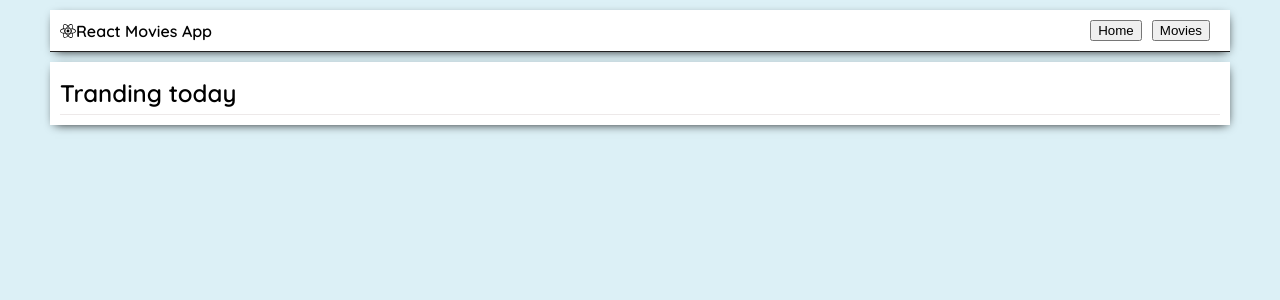
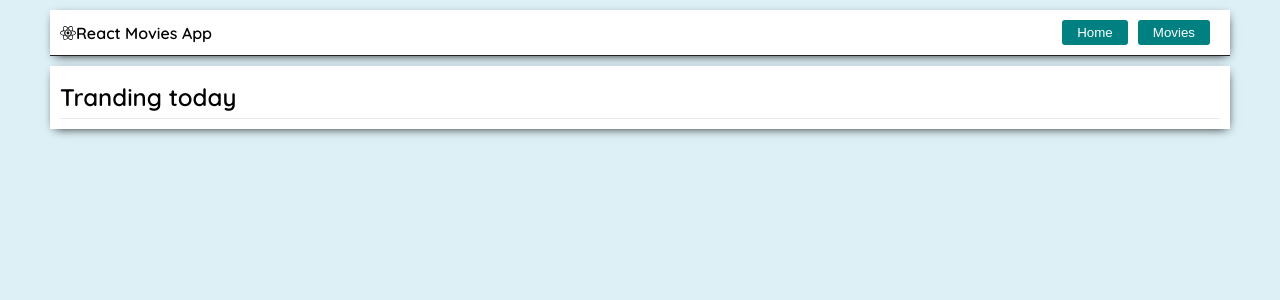
Before and after one commit to chillhaze/goit-react-hw-05-movies, a React (Create React App) app: page / in a window 1280 px wide. Shown: the top 300 px of the page. Built offline with nearby package versions, Linux system fonts and the light colour scheme; no server answers.

Commit message:
added styles for btns

```diff
--- a/src/components/App/App.jsx
+++ b/src/components/App/App.jsx
@@ -21,7 +21,7 @@ const MovieDetailsPage = lazy(() =>
 );
 const ActorMovies = lazy(() =>
   import(
-    'components/pages/ActorMovies/ActorMovies' /* webpackChunkName: "movies-details-page" */
+    'components/pages/ActorMovies/ActorMovies' /* webpackChunkName: "actor-movies-page" */
   ),
 );
 
--- a/src/components/Header/Header.styled.js
+++ b/src/components/Header/Header.styled.js
@@ -27,7 +27,19 @@ export const BtnContainer = styled.div`
 `;
 export const Button = styled.button`
   margin: 0px 10px 0px 0px;
+  padding: 5px 15px 5px 15px;
+  color: white;
+  background-color: teal;
+  border: none;
+  border-radius: 3px;
   cursor: pointer;
+  /* box-shadow: 1px 3px 10px -4px #050505; */
+
+  &:hover,
+  &:focus {
+    background-color: #0b6e6e;
+    color: white;
+  }
   @media (max-width: 550px) {
     margin: 0px 0px 5px 0px;
   }
--- a/src/components/pages/ActorMovies/ActorMovies.jsx
+++ b/src/components/pages/ActorMovies/ActorMovies.jsx
@@ -73,11 +73,7 @@ function ActorMovies({ title, props, onClick }) {
                   }}
                   name={id}
                 >
-                  <MovieImg
-                    // src={poster_path ? imageUrl : defaultImage}
-                    src={imageUrl}
-                    alt={title}
-                  />
+                  <MovieImg src={imageUrl} alt={title} />
                   <MovieName>
                     {title ? title : original_title || name}
                   </MovieName>
--- a/src/components/pages/HomePage/HomePage.jsx
+++ b/src/components/pages/HomePage/HomePage.jsx
@@ -69,11 +69,7 @@ function HomePage({ title, onClick }) {
                     onClick={() => onClick(id)}
                     name={id}
                   >
-                    <MovieImg
-                      // src={poster_path ? imageUrl : defaultImage}
-                      src={imageUrl}
-                      alt={title}
-                    />
+                    <MovieImg src={imageUrl} alt={title} />
                     <MovieName>
                       {title ? title : original_title || name}
                     </MovieName>
--- a/src/components/pages/MovieDetailsPage/MovieDetailsPage.jsx
+++ b/src/components/pages/MovieDetailsPage/MovieDetailsPage.jsx
@@ -26,6 +26,7 @@ import {
   Info,
   InfoItem,
   Accent,
+  ButtonInfo,
 } from './MovieDetailsPage.styled';
 
 const Cast = lazy(() =>
@@ -83,8 +84,6 @@ function MovieDetailsPage({ props, handleActorInfo }) {
   } = movie;
 
   const userScore = `${vote_average * 10}%`;
-  // const date = new Date(release_date);
-  // const releaseDate = date.getFullYear();
 
   let imageUrl = `https://image.tmdb.org/t/p/w500/${poster_path}`;
   if (poster_path === null) {
@@ -137,7 +136,7 @@ function MovieDetailsPage({ props, handleActorInfo }) {
                 },
               }}
             >
-              <Button type="button">Cast</Button>
+              <ButtonInfo type="button">Cast</ButtonInfo>
             </NavLink>
 
             <NavLink
@@ -149,7 +148,7 @@ function MovieDetailsPage({ props, handleActorInfo }) {
                 },
               }}
             >
-              <Button type="button">Reviews</Button>
+              <ButtonInfo type="button">Reviews</ButtonInfo>
             </NavLink>
           </LinksWrapper>
         </>
--- a/src/components/pages/MovieDetailsPage/MovieDetailsPage.styled.js
+++ b/src/components/pages/MovieDetailsPage/MovieDetailsPage.styled.js
@@ -23,6 +23,7 @@ export const Movie = styled.div`
 `;
 
 export const MovieContainer = styled.div`
+  margin-top: 10px;
   display: flex;
   justify-content: center;
   align-items: flex-start;
@@ -34,12 +35,22 @@ export const MovieContainer = styled.div`
 `;
 
 export const Button = styled.button`
-  margin-bottom: 10px;
+  padding: 5px 15px 5px 12px;
+  color: white;
+  background-color: teal;
+  border: none;
+  border-radius: 3px;
   cursor: pointer;
+
+  &:hover,
+  &:focus {
+    background-color: #0b6e6e;
+    color: white;
+  }
 `;
 
 export const InfoWrapper = styled.div`
-  padding: 10px 30px;
+  padding: 5px 30px;
   @media (max-width: 550px) {
     padding: 10px 10px;
   }
@@ -98,10 +109,39 @@ export const LinksWrapper = styled.div`
   padding: 15px;
   display: flex;
   flex-direction: row;
+  justify-content: center;
   border-bottom: 1px solid #ede9e9;
 
   font-weight: 600;
   & > a {
     margin-right: 10px;
   }
+  @media (max-width: 700px) {
+    margin-top: 0px;
+    padding: 5px 20px;
+  }
 `;
+
+export const ButtonInfo = styled.button`
+  width: 155px;
+  padding: 7px 15px;
+  color: white;
+  background-color: teal;
+  border: none;
+  border-radius: 3px;
+  cursor: pointer;
+  /* box-shadow: 1px 3px 10px -4px #050505; */
+  &:hover,
+  &:focus {
+    background-color: #0b6e6e;
+    color: white;
+  }
+
+  @media (max-width: 700px) {
+    padding: 8px 15px;
+    font-size: 14px;
+  }
+  @media (max-width: 400px) {
+    width: 110px;
+  }
+`;
--- a/src/components/pages/MoviesPage/MoviesPage.jsx
+++ b/src/components/pages/MoviesPage/MoviesPage.jsx
@@ -133,11 +133,7 @@ function MoviesPage({ onClick }) {
                   onClick={() => onClick(id)}
                   name={id}
                 >
-                  <MovieImg
-                    // src={poster_path ? imageUrl : defaultImage}
-                    src={imageUrl}
-                    alt={title}
-                  />
+                  <MovieImg src={imageUrl} alt={title} />
                   <MovieName>
                     {title ? title : original_title || name}
                   </MovieName>
--- a/src/components/pages/Person/Person.jsx
+++ b/src/components/pages/Person/Person.jsx
@@ -1,5 +1,4 @@
 import { useState, useEffect } from 'react';
-
 import * as mooviesAPI from '../../../api-services/fetch-api';
 import defaultAvaatarImage from '../../../images/no-avatar.jpg';
 // для фильмов актера в модалке
--- a/src/components/pages/Reviews/Reviews.jsx
+++ b/src/components/pages/Reviews/Reviews.jsx
@@ -28,6 +28,7 @@ function Reviews() {
         .then(data => {
           setMovie(data);
           setStatus('resolved');
+          scrollDown();
         })
         .catch(error => {
           console.log(error);
@@ -37,6 +38,13 @@ function Reviews() {
       setStatus('idle');
     }
   }, [movieId]);
+
+  const scrollDown = () => {
+    return window.scrollTo({
+      top: `${window.innerWidth < 550 ? 920 : 460}`,
+      behavior: 'smooth',
+    });
+  };
 
   const reviews = movie.results;
 
```
Also changed, not shown: 1 other file (tests, documents, lock files or other folders).
